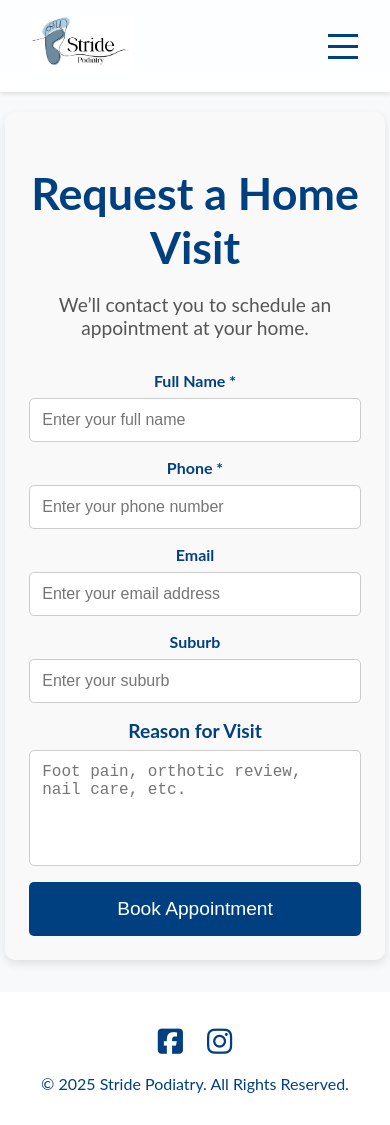
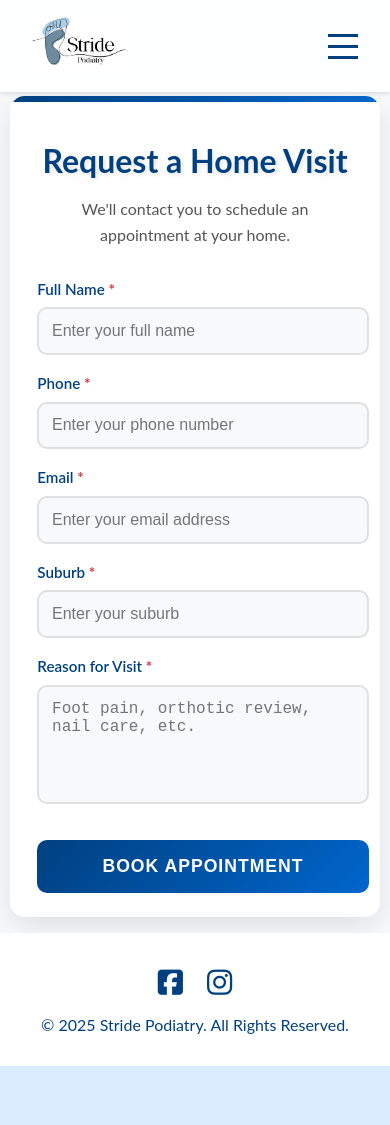
Before and after one commit to Looch8/stride-podiatry, a React (Vite) app: page /#/booking in a window 390 px wide. After the commit the page ends 1066 px from the top, so only its background shows below. Built offline with nearby package versions, Linux system fonts and the light colour scheme.

Commit message:
improve booking page

```diff
--- a/src/pages/Booking.jsx
+++ b/src/pages/Booking.jsx
@@ -10,14 +10,19 @@ const Booking = () => {
 		suburb: '',
 		reason: '',
 	});
+	const [isLoading, setIsLoading] = useState(false);
+	const [message, setMessage] = useState({ type: '', text: '' });
 
 	const handleChange = (e) => {
 		const { name, value } = e.target;
 		setFormData({ ...formData, [name]: value });
+		setMessage({ type: '', text: '' }); // Clear any existing messages
 	};
 
-	const handleSubmit = (e) => {
+	const handleSubmit = async (e) => {
 		e.preventDefault();
+		setIsLoading(true);
+		setMessage({ type: '', text: '' });
 
 		const templateParams = {
 			from_full_name: formData.fullName,
@@ -27,15 +32,19 @@ const Booking = () => {
 			reason_for_visit: formData.reason,
 		};
 
-		emailjs
-			.send(
+		try {
+			await emailjs.send(
 				window.env.VITE_EMAILJS_SERVICE_ID,
 				window.env.VITE_EMAILJS_BOOKING_TEMPLATE_ID,
 				templateParams,
 				window.env.VITE_EMAILJS_PUBLIC_KEY
-			)
-			.then(() => {
-				alert('Your booking request has been sent!');
+			);
+
+			setMessage({
+				type: 'success',
+				text: "Your booking request has been sent successfully! We'll contact you shortly to schedule your appointment.",
+			});
+
 			setFormData({
 				fullName: '',
 				phone: '',
@@ -43,22 +52,26 @@ const Booking = () => {
 				suburb: '',
 				reason: '',
 			});
-			})
-			.catch((error) => {
+		} catch (error) {
 			console.error('Error sending booking request:', error);
-				alert(
-					'Failed to send your booking request. Please try again later.'
-				);
+			setMessage({
+				type: 'error',
+				text: 'Failed to send your booking request. Please try again later or contact us directly.',
 			});
+		} finally {
+			setIsLoading(false);
+		}
 	};
 
 	return (
 		<div className="booking-container">
 			<h1>Request a Home Visit</h1>
-			<p>We’ll contact you to schedule an appointment at your home.</p>
+			<p>
+				We&apos;ll contact you to schedule an appointment at your home.
+			</p>
 			<form className="booking-form" onSubmit={handleSubmit}>
 				<div className="form-group">
-					<label htmlFor="fullName">Full Name *</label>
+					<label htmlFor="fullName">Full Name</label>
 					<input
 						type="text"
 						id="fullName"
@@ -71,7 +84,7 @@ const Booking = () => {
 				</div>
 
 				<div className="form-group">
-					<label htmlFor="phone">Phone *</label>
+					<label htmlFor="phone">Phone</label>
 					<input
 						type="tel"
 						id="phone"
@@ -119,10 +132,18 @@ const Booking = () => {
 					></textarea>
 				</div>
 
-				<button type="submit" className="submit-button">
-					Book Appointment
+				<button
+					type="submit"
+					className={`submit-button ${isLoading ? 'loading' : ''}`}
+					disabled={isLoading}
+				>
+					{isLoading ? 'Sending...' : 'Book Appointment'}
 				</button>
 			</form>
+
+			{message.type && (
+				<div className={`${message.type}-message`}>{message.text}</div>
+			)}
 		</div>
 	);
 };
--- a/src/styles/Booking.css
+++ b/src/styles/Booking.css
@@ -1,35 +1,50 @@
 /* Booking Container */
 .booking-container {
 	width: 90%;
-	max-width: 800px;
-	margin: 2rem auto;
-	padding: 2rem;
-	background-color: #f9f9f9;
-	box-shadow: 0 4px 10px rgba(0, 0, 0, 0.1);
-	border-radius: 10px;
+	max-width: 1000px;
+	margin: 4rem auto;
+	padding: 3rem;
+	background-color: white;
+	box-shadow: 0 10px 30px rgba(0, 0, 0, 0.1);
+	border-radius: 20px;
 	text-align: center;
+	position: relative;
+	overflow: hidden;
+}
+
+.booking-container::before {
+	content: '';
+	position: absolute;
+	top: 0;
+	left: 0;
+	right: 0;
+	height: 6px;
+	background: linear-gradient(90deg, #004080, #0066cc);
 }
 
 /* Booking Page Title */
 .booking-container h1 {
-	font-size: 2.8rem;
+	font-size: 3.2rem;
 	color: #004080;
-	margin-bottom: 1rem;
-	font-weight: bold;
+	margin-bottom: 1.5rem;
+	font-weight: 700;
+	text-shadow: 2px 2px 4px rgba(0, 0, 0, 0.1);
 }
 
 /* Description */
 .booking-container p {
-	font-size: 1.2rem;
+	font-size: 1.3rem;
 	color: #555;
-	margin-bottom: 2rem;
+	margin-bottom: 3rem;
+	line-height: 1.6;
 }
 
 /* Booking Form Grid Layout */
 .booking-form {
 	display: grid;
 	grid-template-columns: 1fr 1fr;
-	gap: 1.5rem;
+	gap: 2rem;
+	text-align: left;
 }
 
 /* Form Group */
@@ -37,29 +52,40 @@
 	display: flex;
 	flex-direction: column;
 	width: 100%;
+	position: relative;
 }
 
 /* Labels */
 .form-group label {
-	font-weight: bold;
-	margin-bottom: 0.5rem;
+	font-weight: 600;
+	margin-bottom: 0.8rem;
 	color: #004080;
+	font-size: 1.1rem;
 }
 
 /* Inputs & Textarea */
 .form-group input,
 .form-group textarea {
-	padding: 0.75rem;
-	border: 1px solid #ccc;
-	border-radius: 5px;
-	font-size: 1rem;
+	padding: 1rem;
+	border: 2px solid #e0e0e0;
+	border-radius: 12px;
+	font-size: 1.1rem;
+	transition: all 0.3s ease;
+	background-color: #f8f9fa;
+}
+
+.form-group input:hover,
+.form-group textarea:hover {
+	border-color: #004080;
+	background-color: white;
 }
 
 .form-group input:focus,
 .form-group textarea:focus {
 	outline: none;
 	border-color: #004080;
-	box-shadow: 0 0 5px rgba(0, 64, 128, 0.2);
+	box-shadow: 0 0 0 4px rgba(0, 64, 128, 0.1);
+	background-color: white;
 }
 
 /* Disable Textarea Resizing */
@@ -70,45 +96,202 @@ textarea {
 /* Submit Button */
 .submit-button {
 	grid-column: 1 / -1;
-	padding: 1rem 2rem;
-	font-size: 1.2rem;
+	padding: 1.2rem 2.5rem;
+	font-size: 1.3rem;
 	color: white;
-	background-color: #004080;
+	background: linear-gradient(135deg, #004080, #0066cc);
 	border: none;
-	border-radius: 5px;
+	border-radius: 12px;
 	cursor: pointer;
+	transition: all 0.3s ease;
+	font-weight: 600;
+	text-transform: uppercase;
+	letter-spacing: 1px;
+	margin-top: 1rem;
 }
 
 .submit-button:hover {
-	background-color: #003060;
+	transform: translateY(-2px);
+	box-shadow: 0 5px 15px rgba(0, 64, 128, 0.3);
+	background: linear-gradient(135deg, #003060, #0052a3);
+}
+
+.submit-button:active {
+	transform: translateY(0);
 }
 
 /* Booking Reason */
 #booking-reason {
 	grid-column: 1 / -1;
-	text-align: center;
-	font-size: 1.2rem;
-	color: #004080;
+	text-align: left;
 }
 
-/* 📱 Mobile View Fix */
+/* Required Field Indicator */
+.form-group label::after {
+	content: ' *';
+	color: #dc3545;
+	font-weight: bold;
+}
+
+/* 📱 Mobile View */
+@media (max-width: 900px) {
+	.booking-container {
+		width: 85%;
+		padding: 2rem;
+		margin: 2rem auto;
+	}
+
+	.booking-container h1 {
+		font-size: 2.5rem;
+	}
+
+	.booking-container p {
+		font-size: 1.1rem;
+	}
+
+	.booking-form {
+		gap: 1.5rem;
+	}
+}
+
 @media (max-width: 768px) {
 	.booking-container {
 		width: 85%;
-		max-width: 90%;
-		margin-left: auto;
-		margin-right: auto;
-		padding: 1.5rem;
+		max-width: 450px;
+		padding: 1.5rem 1.2rem;
+		margin: 1rem auto;
+		border-radius: 15px;
+	}
+
+	.booking-container h1 {
+		font-size: 2rem;
+		margin-bottom: 1rem;
+		padding: 0 0.5rem;
+	}
+
+	.booking-container p {
+		font-size: 1rem;
+		margin-bottom: 2rem;
+		padding: 0 0.5rem;
 	}
 
 	.booking-form {
-		grid-template-columns: 1fr; /* Make it a single column */
-		gap: 1rem;
+		grid-template-columns: 1fr;
+		gap: 1.2rem;
+		width: 100%;
+		padding: 0 0.5rem;
+	}
+
+	.form-group {
+		width: 100%;
+	}
+
+	.form-group label {
+		font-size: 0.95rem;
+		margin-bottom: 0.6rem;
+	}
+
+	.form-group input,
+	.form-group textarea {
+		padding: 0.8rem;
+		font-size: 1rem;
+		width: 100%;
+		box-sizing: border-box;
+		border-radius: 10px;
 	}
 
 	.submit-button {
 		width: 100%;
-		max-width: 400px;
-		margin: 0 auto;
+		padding: 1rem;
+		font-size: 1.1rem;
+		margin-top: 1rem;
+		border-radius: 10px;
+	}
+
+	.success-message,
+	.error-message {
+		width: 100%;
+		box-sizing: border-box;
+		margin-top: 1rem;
+		padding: 0.8rem;
+		border-radius: 8px;
 	}
 }
+
+/* Add a small screen breakpoint for very small devices */
+@media (max-width: 380px) {
+	.booking-container {
+		width: 90%;
+		padding: 1.2rem 1rem;
+	}
+
+	.booking-container h1 {
+		font-size: 1.8rem;
+		padding: 0 0.3rem;
+	}
+
+	.booking-container p {
+		font-size: 0.95rem;
+		padding: 0 0.3rem;
+	}
+
+	.booking-form {
+		padding: 0 0.3rem;
+	}
+
+	.form-group label {
+		font-size: 0.9rem;
+		margin-bottom: 0.5rem;
+	}
+
+	.form-group input,
+	.form-group textarea {
+		padding: 0.7rem;
+		font-size: 0.95rem;
+		border-radius: 8px;
+	}
+
+	.submit-button {
+		padding: 0.9rem;
+		font-size: 1rem;
+		border-radius: 8px;
+	}
+}
+
+/* Loading State */
+.submit-button.loading {
+	background: #004080;
+	cursor: not-allowed;
+	opacity: 0.8;
+}
+
+/* Success Message */
+.success-message {
+	background-color: #d4edda;
+	color: #155724;
+	padding: 1rem;
+	border-radius: 8px;
+	margin-top: 1rem;
+	animation: fadeIn 0.3s ease;
+}
+
+/* Error Message */
+.error-message {
+	background-color: #f8d7da;
+	color: #721c24;
+	padding: 1rem;
+	border-radius: 8px;
+	margin-top: 1rem;
+	animation: fadeIn 0.3s ease;
+}
+
+@keyframes fadeIn {
+	from {
+		opacity: 0;
+		transform: translateY(-10px);
+	}
+	to {
+		opacity: 1;
+		transform: translateY(0);
+	}
+}
```
Lines whose indentation alone changed are shown as unchanged.
